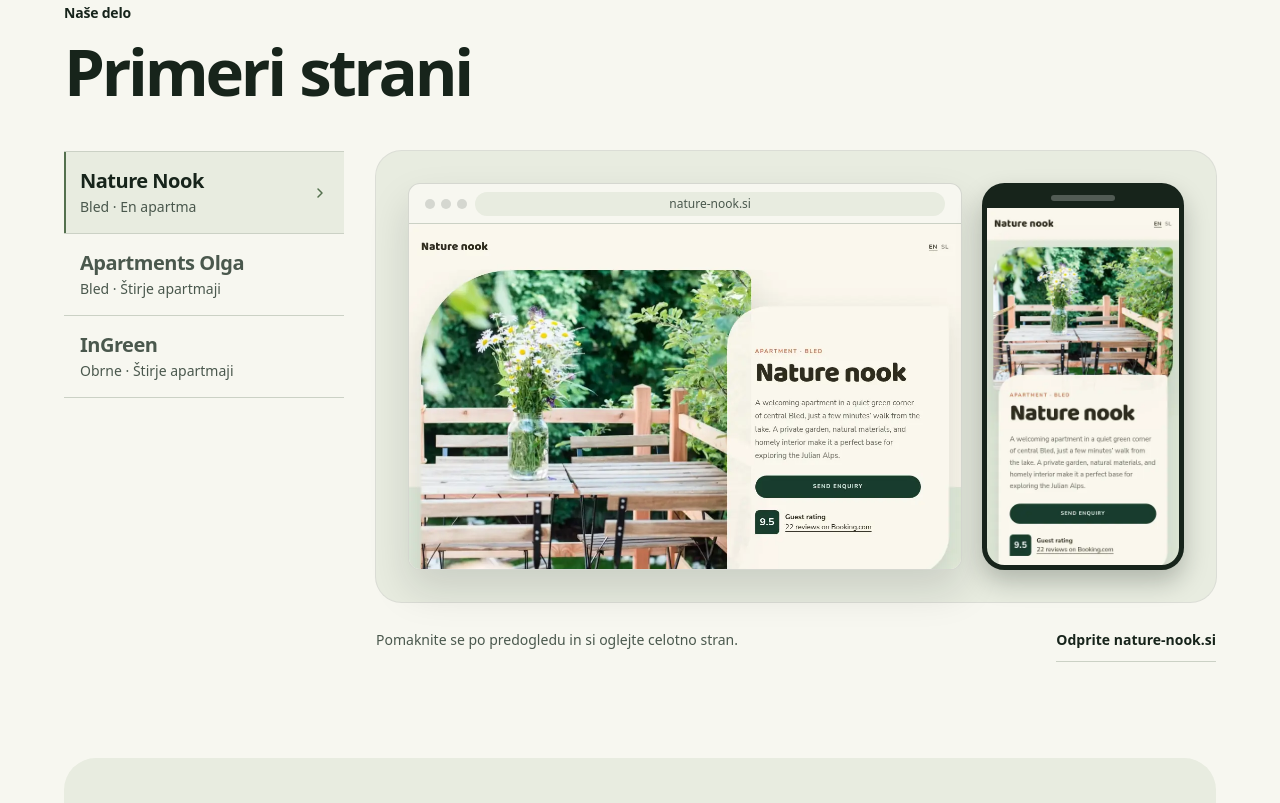
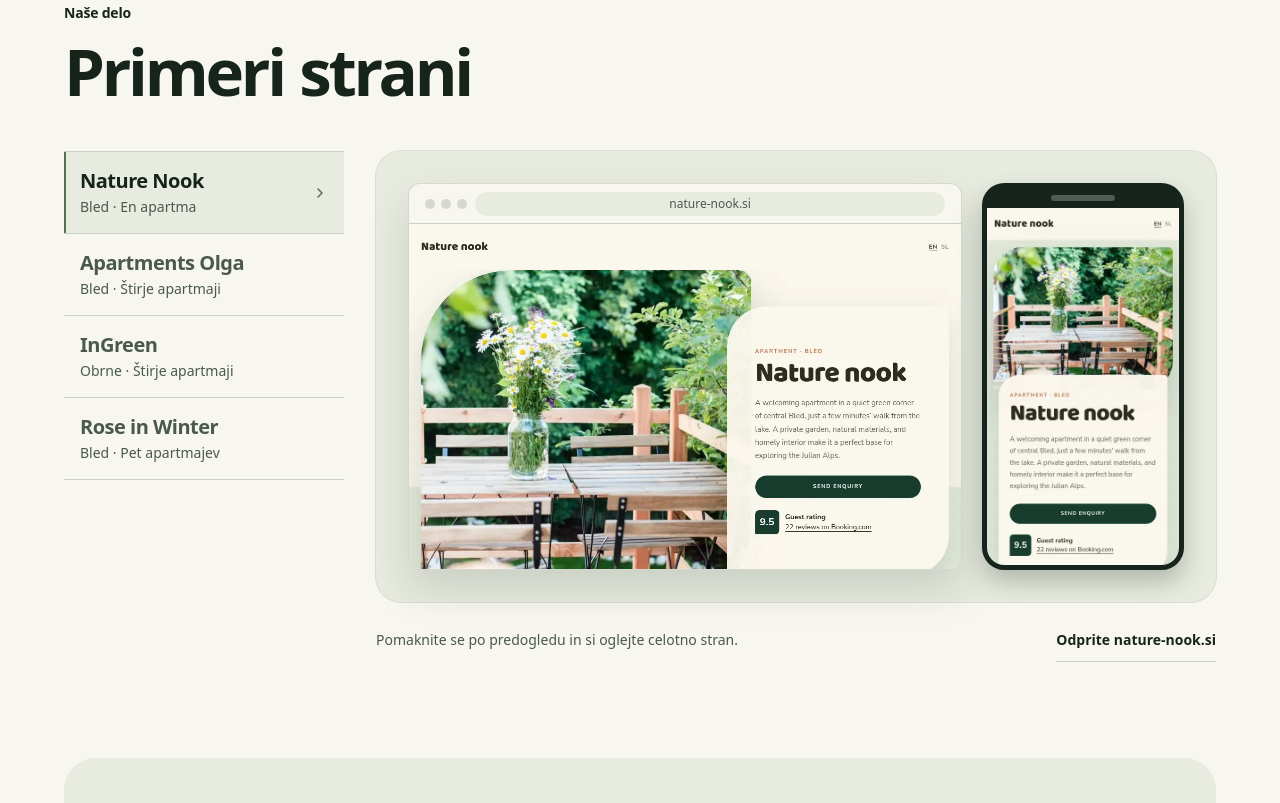
Before and after one commit to stravs/kompozitor.si, an Astro site: page /izba in a window 1280 px wide. Shown: the part 887-1690 px from the top of the page. Built offline with nearby package versions, Linux system fonts and the light colour scheme; Astro itself is replaced by a stand-in of ours; a web font is replaced by a local one.

Commit message:
Add Rose in Winter to Izba projects

```diff
--- a/src/pages/izba/index.astro
+++ b/src/pages/izba/index.astro
@@ -12,6 +12,8 @@ import ingreen from '../../assets/projects/ingreen-full-desktop.webp';
 import ingreenUnitMobile from '../../assets/projects/ingreen-full-mobile.webp';
 import ingreenDesktop from '../../assets/projects/ingreen-feature-desktop.webp';
 import ingreenMobile from '../../assets/projects/ingreen-feature-mobile.webp';
+import roseDesktop from '../../assets/projects/rose-in-winter-full-desktop.webp';
+import roseMobile from '../../assets/projects/rose-in-winter-full-mobile.webp';
 import reviewsShot from '../../assets/included/reviews.webp';
 import photosShot from '../../assets/included/photos.webp';
 import siteDesktop from '../../assets/included/site-desktop.webp';
@@ -62,6 +64,10 @@ const projects = [
   {
     name: 'InGreen', id: 'ingreen', note: 'Obrne · Štirje apartmaji', href: ingreenUrl, image: ingreen, mobile: ingreenUnitMobile,
     alt: 'Angleška naslovna stran InGreen s fotografijo hiše in vrta ter pregledom štirih enot',
+  },
+  {
+    name: 'Rose in Winter', id: 'rose-in-winter', note: 'Bled · Pet apartmajev', href: 'https://roseinwinter.com/', image: roseDesktop, mobile: roseMobile,
+    alt: 'Angleška naslovna stran Rose in Winter z ilustracijo hiše in vrta ter pregledom apartmajev',
   },
 ];
 const process = [
@@ -187,16 +193,16 @@ const questions = [
           </div>
         </div>
         {/* Pure-CSS picker: each radio shows the article two siblings after it. */}
-        <div class="mt-8 grid grid-cols-3 gap-y-3 sm:mt-12 lg:grid-cols-[minmax(0,1fr)_minmax(0,3fr)] lg:grid-rows-[auto_auto_auto_1fr] lg:gap-x-8 lg:gap-y-0">
+        <div style={`--project-count:${projects.length}`} class="mt-8 grid grid-cols-2 gap-x-2 gap-y-2 sm:mt-12 sm:grid-cols-4 lg:grid-cols-[minmax(0,1fr)_minmax(0,3fr)] lg:grid-rows-[repeat(var(--project-count),auto)_1fr] lg:gap-x-8 lg:gap-y-0">
           {projects.map(({ name, id, note, href, image, mobile, alt }, i) => (
             <Fragment>
               <input type="radio" name="projekt" id={`projekt-${id}`} value={id} checked={i === 0} class="sr-only" />
-              <label for={`projekt-${id}`} class={`${['col-start-1 lg:row-start-1 lg:border-t', 'col-start-2 lg:row-start-2', 'col-start-3 lg:row-start-3'][i]} relative row-start-1 flex min-h-12 min-w-0 cursor-pointer flex-col justify-center gap-1 border-b border-(--line) px-2 py-3 text-center text-(--muted) hover:bg-(--field)/55 hover:text-(--ink) motion-safe:transition-colors after:pointer-events-none after:absolute after:inset-x-0 after:-bottom-px after:h-0.5 after:bg-(--tone) after:opacity-0 sm:px-4 lg:col-start-1 lg:py-4 lg:pr-10 lg:text-left lg:after:inset-y-0 lg:after:right-auto lg:after:h-auto lg:after:w-0.5 [input:checked+&]:bg-(--field) [input:checked+&]:text-(--ink) [input:checked+&]:after:opacity-100 [input:focus-visible+&]:z-10 [input:focus-visible+&]:outline-2 [input:focus-visible+&]:-outline-offset-2`}>
+              <label for={`projekt-${id}`} class="relative flex min-h-12 min-w-0 cursor-pointer flex-col justify-center gap-1 border-b border-(--line) px-2 py-3 text-center text-(--muted) hover:bg-(--field)/55 hover:text-(--ink) motion-safe:transition-colors after:pointer-events-none after:absolute after:inset-x-0 after:-bottom-px after:h-0.5 after:bg-(--tone) after:opacity-0 sm:px-4 lg:col-start-1 lg:py-4 lg:pr-10 lg:text-left lg:first-of-type:border-t lg:after:inset-y-0 lg:after:right-auto lg:after:h-auto lg:after:w-0.5 [input:checked+&]:bg-(--field) [input:checked+&]:text-(--ink) [input:checked+&]:after:opacity-100 [input:focus-visible+&]:z-10 [input:focus-visible+&]:outline-2 [input:focus-visible+&]:-outline-offset-2">
                 <span class="text-sm leading-tight font-semibold tracking-tight [overflow-wrap:anywhere] sm:text-base lg:text-xl">{name}</span>
                 <span class="hidden text-xs text-(--muted) sm:block lg:text-sm">{note}</span>
                 <svg aria-hidden="true" class="absolute top-1/2 right-4 hidden size-4 -translate-y-1/2 text-(--tone) opacity-0 lg:block [input:checked+label_&]:opacity-100" viewBox="0 0 16 16" fill="none" stroke="currentColor" stroke-width="1.5" stroke-linecap="round" stroke-linejoin="round"><path d="m6 4 4 4-4 4" /></svg>
               </label>
-              <article id={id} aria-label={name} class="col-span-3 row-start-2 hidden min-w-0 scroll-mt-6 pt-2 lg:col-span-1 lg:col-start-2 lg:row-span-4 lg:row-start-1 lg:pt-0 [input:checked+label+&]:block">
+              <article id={id} aria-label={name} class="order-last col-span-full hidden min-w-0 scroll-mt-6 pt-2 lg:col-span-1 lg:col-start-2 lg:row-span-full lg:pt-0 [input:checked+label+&]:block">
                 {/* From sm up, the desktop sets the row height and the phone stretches to match. On phones they stack. */}
                 <div class="grid items-stretch gap-4 rounded-[1.25rem] bg-(--field) p-3 ring-1 ring-(--ink)/12 sm:grid-cols-[minmax(0,1fr)_26%] sm:gap-5 sm:rounded-[1.6rem] sm:p-6 lg:p-8">
                   <div class="overflow-hidden rounded-lg border border-(--ink)/15 bg-(--paper) shadow-[0_20px_40px_#101a1322] sm:rounded-xl">
--- a/tests/izba-proposal.test.mjs
+++ b/tests/izba-proposal.test.mjs
@@ -55,7 +55,7 @@ test('Hero showcase slides lead to their projects on the page', () => {
   assert.doesNotMatch(feature, /href="https?:/);
 });
 
-test('Selected work links to Nature Nook, Apartments Olga, and InGreen in order', () => {
+test('Selected work links to Nature Nook, Apartments Olga, InGreen, and Rose in Winter in order', () => {
   const html = readFileSync(file, 'utf8');
   const section = html.match(/<section\b[^>]*\bid="primer"[^>]*>([\s\S]*?)<\/section>/)?.[1] ?? '';
   const title = section.match(/<h2\b[^>]*>([\s\S]*?)<\/h2>/)?.[1] ?? '';
@@ -68,11 +68,12 @@ test('Selected work links to Nature Nook, Apartments Olga, and InGreen in order'
     ['Nature Nook', 'https://nature-nook.si/'],
     ['Apartments Olga', 'https://apartments-olga.si/'],
     ['InGreen', 'https://ingreen-house.si/'],
+    ['Rose in Winter', 'https://roseinwinter.com/'],
   ];
   assert.deepEqual(articles.map(([, attrs]) => attrs.match(/aria-label="([^"]*)"/)?.[1]), expected.map(([name]) => name));
   const radios = [...section.matchAll(/<input\b[^>]*name="projekt"[^>]*>/g)].map(([tag]) => tag);
-  assert.deepEqual(radios.map(tag => tag.match(/value="([^"]+)"/)?.[1]), ['nature-nook', 'apartments-olga', 'ingreen'], 'Projects switch without JS');
-  assert.deepEqual(radios.map(tag => /\bchecked\b/.test(tag)), [true, false, false]);
+  assert.deepEqual(radios.map(tag => tag.match(/value="([^"]+)"/)?.[1]), ['nature-nook', 'apartments-olga', 'ingreen', 'rose-in-winter'], 'Projects switch without JS');
+  assert.deepEqual(radios.map(tag => /\bchecked\b/.test(tag)), [true, false, false, false]);
   expected.forEach(([name, url], i) => {
     assert.ok(cards[i].includes(`href="${url}"`), `${name} must link to the project`);
     assert.match(cards[i], /<img\b[^>]*src="[^"]*-full-desktop[^"]*"/);
```
Also changed, not shown: src/assets/projects/rose-in-winter-full-desktop.webp (added), src/assets/projects/rose-in-winter-full-mobile.webp (added).
